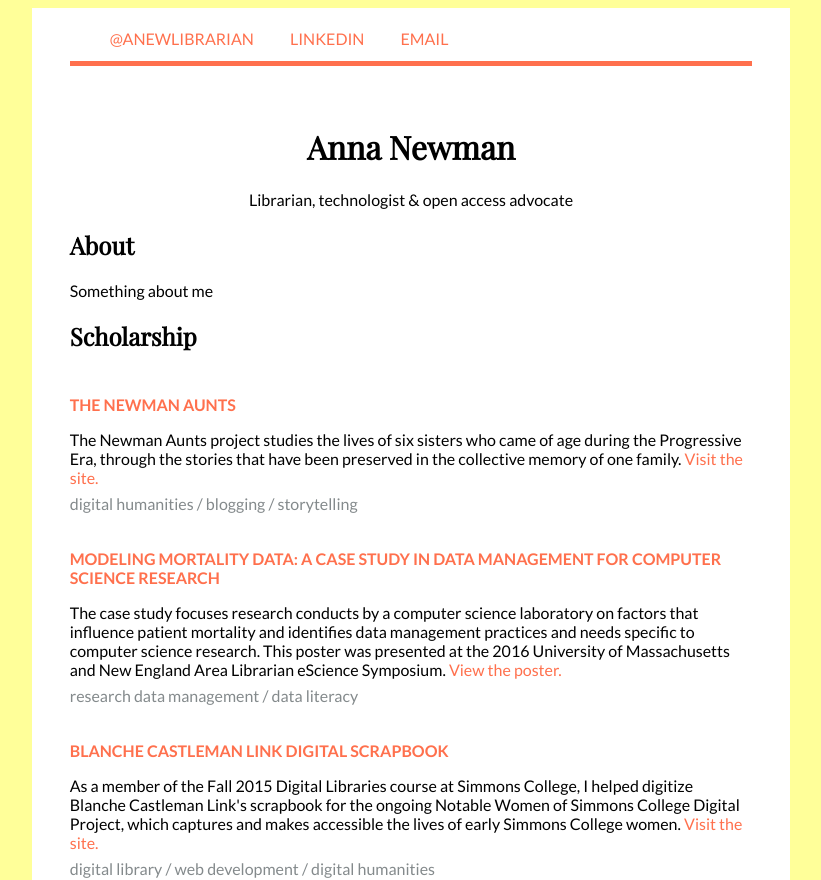
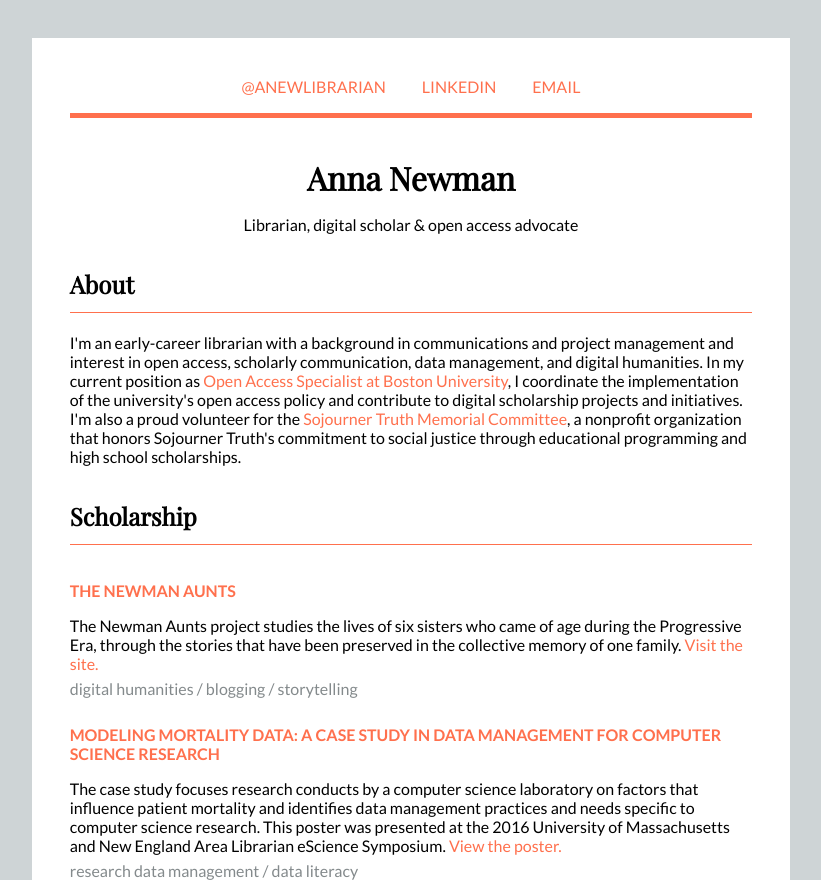
Before and after one commit to aabn/aabn.github.io, a plain HTML site: page index.html in a window 1280 px wide. Shown: the top 880 px of the page, without its empty margins (229-1050 px from the left). Drawn offline with nearby package versions, Linux system fonts and the light colour scheme.

Commit message:
Edits to index.html and stylesheet

```diff
--- a/index.html
+++ b/index.html
@@ -16,10 +16,10 @@
 </div>
 <div class="homecontent">
 <h1>Anna Newman</h1>
-<p class="subhead">Librarian, technologist & open access advocate</p>
+<p class="subhead">Librarian, digital scholar & open access advocate</p>
 <div class="about">
 <h2>About</h2>
-<p>Something about me</p>
+<p>I'm an early-career librarian with a background in communications and project management and interest in open access, scholarly communication, data management, and digital humanities. In my current position as <a href="http://bu.edu/library/disc">Open Access Specialist at Boston University</a>, I coordinate the implementation of the university's open access policy and contribute to digital scholarship projects and initiatives. I'm also a proud volunteer for the <a href="http://www.sojournertruthmemorial.org">Sojourner Truth Memorial Committee</a>, a nonprofit organization that honors Sojourner Truth's commitment to social justice through educational programming and high school scholarships.</p>
 </div>
 <div class="projects">
 <h2>Scholarship</h2>
--- a/stylesheet.css
+++ b/stylesheet.css
@@ -1,5 +1,6 @@
 body {
-background-color: #ffff99;
+/*background-color: #ffff99;*/
+background-color: #CED4D6;
 }
 
 .site {
@@ -16,14 +17,16 @@ border-left: none;
 border-right: none;
 width: 90%;
 margin-left: 5%;
-padding-top: .75em;
-padding-bottom: .75em;
+margin-top: 5%;
+padding-top: 5%;
+padding-bottom: 1em;
 }
 
 .menu ul{
 list-style-type: none;
 margin: 0;
-padding-top: .5em;
+padding: 0;
+text-align: center;
 }
 
 .menu li {
@@ -31,6 +34,10 @@ font-family: 'Playfair Display', serif;
 color: #ff704d;
 display: inline;
 padding: 0 2em 0 0;
+}
+
+li:last-child {
+padding: 0;
 }
 
 .menu a {
@@ -43,9 +50,7 @@ font-family: 'Lato', sans-serif;
 }
 
 div.homecontent {
-padding-left: 5%;
-padding-right: 5%;
-padding-top: 5%;
+padding: 5%;
 }
 
 div.project {
@@ -58,7 +63,7 @@ padding-bottom: .25em;
 font-size: 1em;
 color: #848A8C;
 margin: 0;
-line-height: 10%;
+line-height: 0;
 }
 
 /*.descrip {
@@ -67,24 +72,27 @@ clear: both;
 
 .footer {
 margin-top: 5%;
-padding-bottom: 5%;
 border-top: 1px solid #ff704d;
 }
 
 h1 {
 font-family: 'Playfair Display', serif;
 text-align: center;
+margin: 0;
 }
 
 h2 {
 font-family: 'Playfair Display', serif;
+margin-top: 5%;
+padding-bottom: .5em;
+border-bottom: 1px solid #ff704d;
 }
 
 h3 {
 font-family: 'Lato', sans-serif;
 color: #ff704d;
 font-size: 1em;
-padding-top: 1.5em;
+padding-top: 1em;
 /*float: left;*/
 }
 
```
